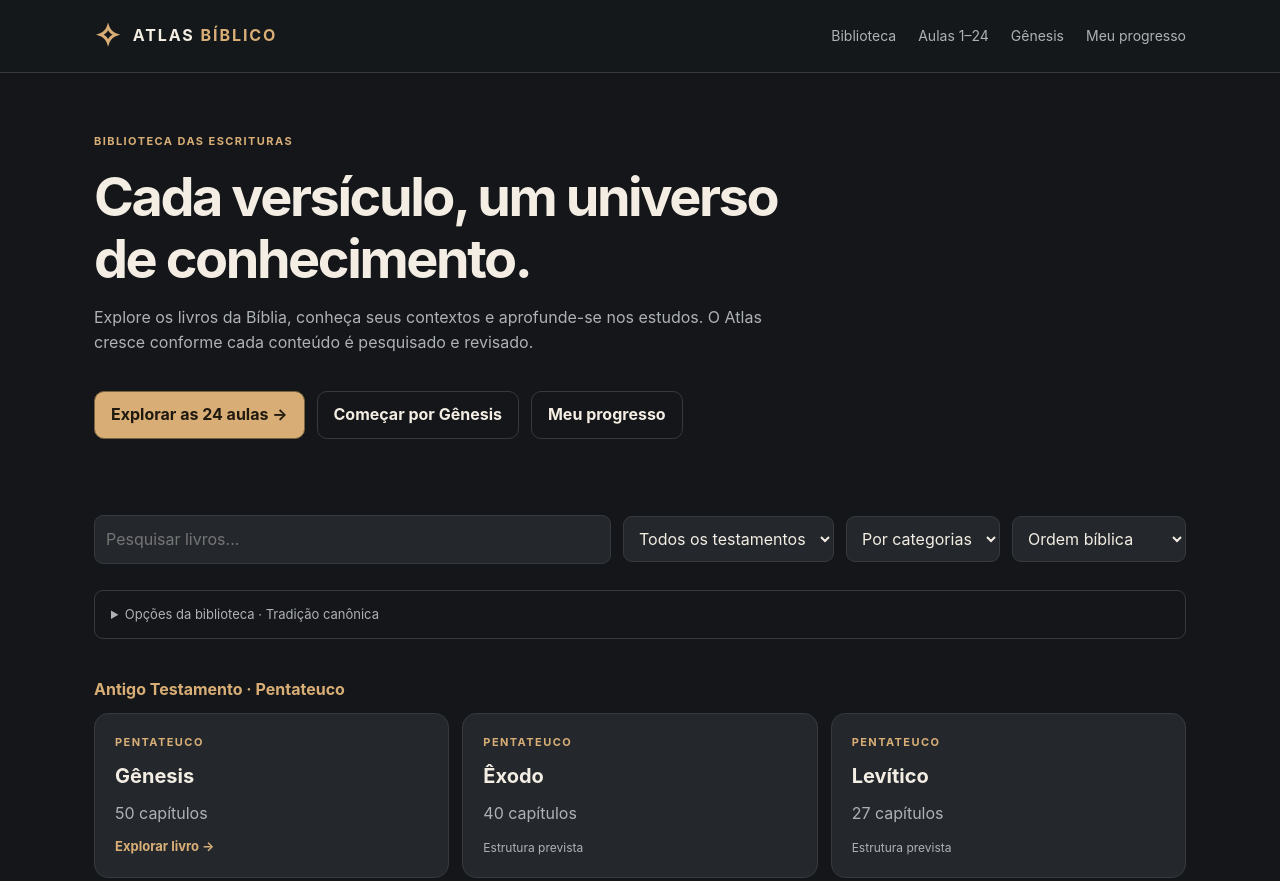
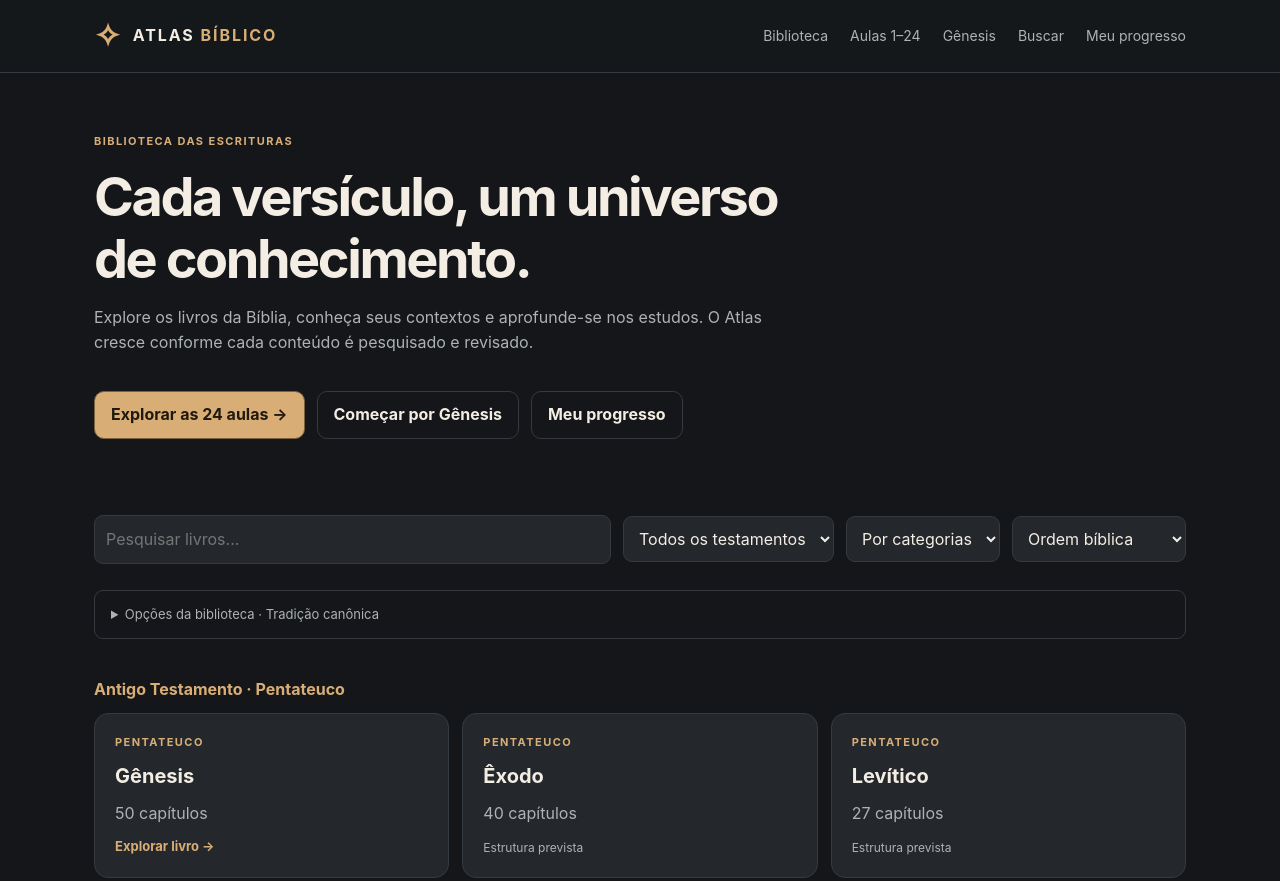
Before and after one commit to ThiagoFerreirared/atlas-biblico, an Astro site: page / in a window 1280 px wide. Shown: the top 881 px of the page. Built offline with nearby package versions, Linux system fonts and the light colour scheme; Astro itself is replaced by a stand-in of ours.

Commit message:
feat: incluir busca no cabecalho e adaptar navegacao mobile

```diff
--- a/src/layouts/Base.astro
+++ b/src/layouts/Base.astro
@@ -15,7 +15,7 @@ const { title = 'Atlas Bíblico', description = 'Estudo enciclopédico das Escri
   <header class="header">
     <div class="shell nav">
       <a href="/" class="brand" aria-label="Atlas Bíblico, início"><span class="brand-icon">✧</span><span>ATLAS <strong>BÍBLICO</strong></span></a>
-      <nav aria-label="Navegação principal"><a href="/">Biblioteca</a><a href="/estudos/">Aulas 1–24</a><a href="/livros/genesis/">Gênesis</a><a href="/progresso/">Meu progresso</a></nav>
+      <nav aria-label="Navegação principal"><a href="/">Biblioteca</a><a href="/estudos/">Aulas 1–24</a><a href="/livros/genesis/">Gênesis</a><a href="/busca/">Buscar</a><a href="/progresso/">Meu progresso</a></nav>
     </div>
   </header>
   <main class="shell"><slot /></main>
@@ -36,6 +36,6 @@ const { title = 'Atlas Bíblico', description = 'Estudo enciclopédico das Escri
   .status{font-size:12px;color:var(--muted)}.chip{background:#39352b;border:1px solid #544936;border-radius:6px;color:var(--gold);font-size:11px;padding:3px 7px}.footer{border-top:1px solid var(--line);padding-top:30px;padding-bottom:35px;display:flex;justify-content:space-between;gap:12px;color:var(--muted);font-size:12px;margin-top:75px}
   .prose{max-width:780px;line-height:1.85}.prose p+p{margin-top:14px}.verse-box{font-family:Georgia,serif;font-size:clamp(19px,2.3vw,24px);line-height:1.9;background:var(--card2);border:1px solid var(--line);border-radius:14px;padding:24px}
   .verse-number{color:var(--gold);font:700 13px Inter,system-ui,sans-serif;margin-right:9px}.hidden{display:none!important}.notice{border-left:3px solid var(--gold);background:#272521;color:var(--muted);padding:12px 17px;border-radius:4px;font-size:13px}
-  @media(max-width:720px){.shell{padding-left:16px;padding-right:16px}.nav{min-height:64px}.brand{font-size:12px}nav{gap:12px}nav a{font-size:12px}nav a:first-child{display:none}.grid,.grid.two{grid-template-columns:1fr 1fr}.intro{padding-top:38px}.footer{flex-direction:column}.section-heading{align-items:flex-start}.card{padding:15px}}
-  @media(max-width:420px){.grid,.grid.two{grid-template-columns:1fr}.brand-icon{font-size:22px}nav{gap:7px}nav a{font-size:10px}}
+  @media(max-width:720px){.shell{padding-left:16px;padding-right:16px}.nav{min-height:64px}.brand{font-size:12px}nav{gap:12px}nav a{font-size:12px}nav a:first-child,nav a:nth-child(3){display:none}.grid,.grid.two{grid-template-columns:1fr 1fr}.intro{padding-top:38px}.footer{flex-direction:column}.section-heading{align-items:flex-start}.card{padding:15px}}
+  @media(max-width:420px){.grid,.grid.two{grid-template-columns:1fr}.brand-icon{font-size:22px}nav{gap:7px}nav a{font-size:10px}nav a:nth-child(2){display:none}}
 </style>
```
